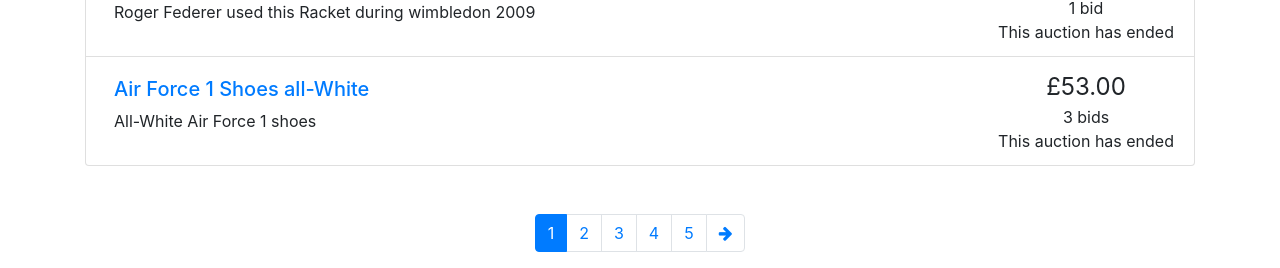
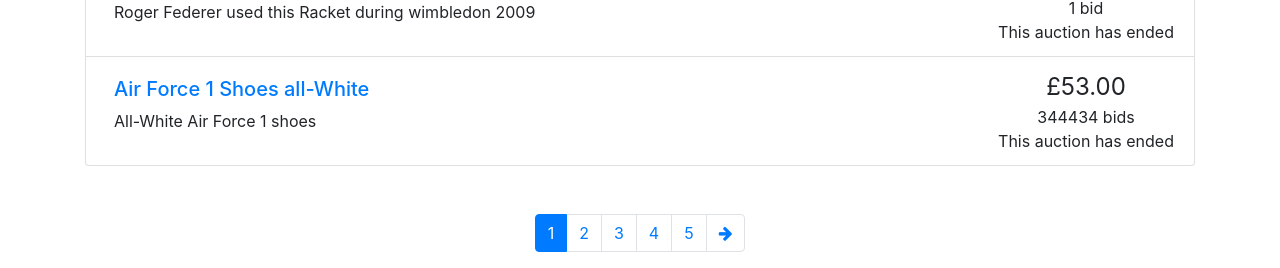
Before and after one commit to Hamedmousavi97/auction, a PHP site: page /browse.php in a window 1280 px wide. Shown: the part 559-827 px from the top of the page. Run offline with PHP 8.4, Linux system fonts and the light colour scheme.

Commit message:
Update browse.php

```diff
--- a/browse.php
+++ b/browse.php
@@ -141,7 +141,7 @@
   $title = "Air Force 1 Shoes all-White";
   $description = "All-White Air Force 1 shoes";
   $current_price = 53;
-  $num_bids = 3;
+  $num_bids = 344434;
   $end_date = new DateTime('2020-11-02T00:00:00');
 
   print_listing_li($item_id, $title, $description, $current_price, $num_bids, $end_date);
```
